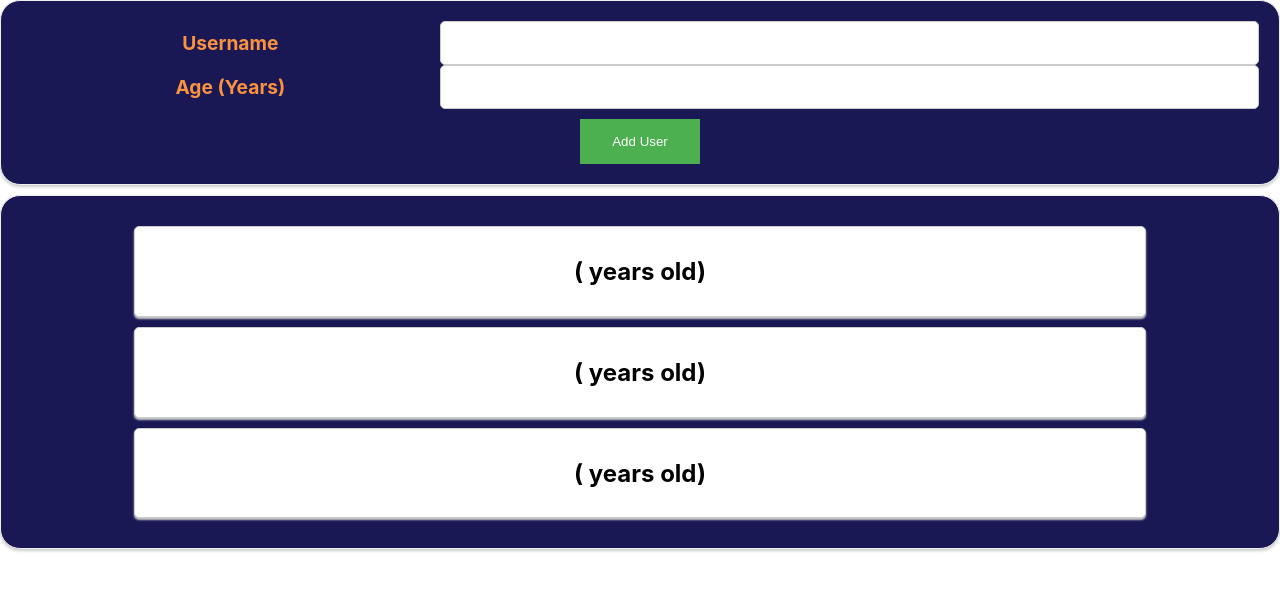
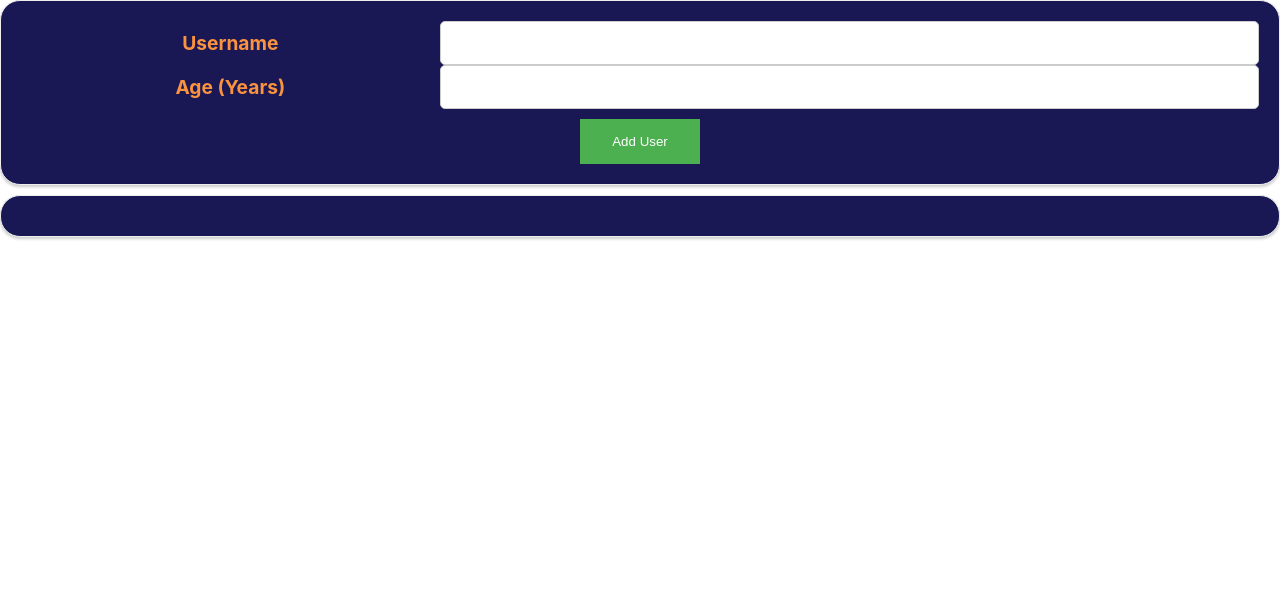
Before and after one commit to YakirHasid/React-User-Managment, a React (Create React App) app: page / in a window 1280 px wide. Shown: the top 590 px of the page. Built offline with nearby package versions, Linux system fonts and the light colour scheme.

Commit message:
use dynamic data given from props

```diff
--- a/src/components/Users/UsersList.js
+++ b/src/components/Users/UsersList.js
@@ -1,14 +1,14 @@
-import React from 'react'
-import User from './User';
+import React from "react";
+import User from "./User";
 
-const UsersList = () => {
+const UsersList = (props) => {
     return (
         <div>
-            <User />
-            <User />
-            <User />
+            {props.items.map((user) => {
+                return <User key={user.id} name={user.name} age={user.age} />;
+            })}
         </div>
-    )
-}
+    );
+};
 
 export default UsersList;
```
